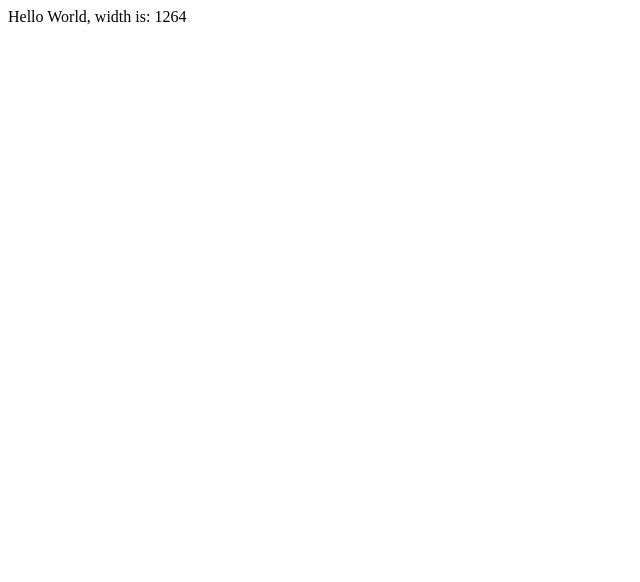
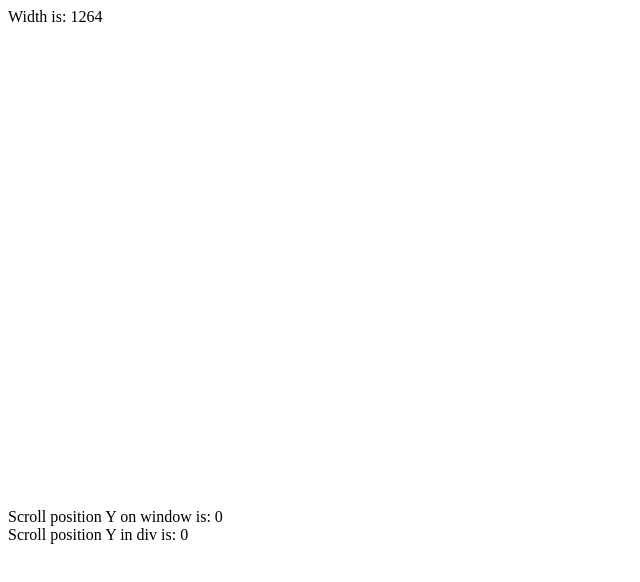
Before and after one commit to Hilver/reACTlogic, a React app: page / in a window 1280 px wide. Shown: the top 582 px of the page, without its empty margins (0-640 px from the left). Built offline with nearby package versions, Linux system fonts and the light colour scheme.

Commit message:
useScroll settings and testing

```diff
--- a/src/app/App.tsx
+++ b/src/app/App.tsx
@@ -1,13 +1,24 @@
-import React, { useRef } from 'react'
-import useResolution from '../lib/Measurement/useRect'
+import React, {useState, useRef, useCallback } from 'react'
+import { useRect } from '../lib/'
+import { useScroll } from '../lib/'
 
 const App = () => {
 	const divRef = useRef()
-	const {width, height} = useResolution(divRef)
+	const scrollRef = useRef()
+	const {width, height} = useRect(divRef)
+	const {x , y } = useScroll({element: scrollRef, throttleTime: 20})
+	const windowScrollPosition = useScroll()
 
 	return (
-		<div ref={divRef}>
-			<div>Hello World, width is: {width}</div>
+		<div ref={divRef} style={{height: "3500px"}}>
+			<div ref={scrollRef} style={{height: "500px", overflow: 'scroll'}}>
+				<div style={{height: "3500px"}}>Width is: {width}</div>
+			</div>
+			<div style={{position: "fixed"}}>
+				Scroll position Y on window is: {windowScrollPosition.y}
+				<br/>
+				Scroll position Y in div is: {y}
+			</div>
 		</div>
 	)
 }
--- a/src/lib/Scroll/useScroll.ts
+++ b/src/lib/Scroll/useScroll.ts
@@ -1,33 +1,37 @@
-import React, {useLayoutEffect, useState, EventHandler} from 'react'
+import React, { useLayoutEffect, useState, RefObject } from 'react'
 import { throttle } from '../../utils/'
 
 interface IData {
-	element: {
-		current: HTMLElement | undefined
-	},
-	throttleTime: number | undefined
+	element?: RefObject<HTMLElement>
+	throttleTime?: number
 }
 
-const useScroll = (data: IData) => {
-	const [position, setPosition] = useState(null)
-	const { element, throttleTime } = data
-	const target: HTMLElement | any = element === undefined ? window : element
+const useScroll = (data?: IData) => {
+	const [position, setPosition] = useState({x: 0, y: 0})
+	const { element, throttleTime } = data || {}
+
+	const target: HTMLElement | Window = element === undefined ? window : element.current
 
 	useLayoutEffect(() => {
-		const handleScrollPosition = (e: React.UIEvent<HTMLElement>): void => {
-			setPosition({
-				y: e.currentTarget.scrollTop,
-				x: e.currentTarget.scrollLeft
-			})
+		const s = throttle((e: React.UIEvent): void => setPosition({
+			y: e.currentTarget.scrollTop || window.scrollY,
+			x: e.currentTarget.scrollLeft || window.scrollX
+		}), throttleTime || 0)
+
+		const handleScrollPosition = (e: Event): void => s(e)
+
+		if(target) {
+			target.addEventListener('scroll', handleScrollPosition)
 		}
 
-		const f = () => target.addEventListener('scroll', handleScrollPosition)
+		return () => {
+			if(target) {
+				target.removeEventListener('scroll', handleScrollPosition)
+			}
+		}
+	},[target])
 
-		throttle(f, throttleTime || 250)
-		return target.removeEventListener('scroll', handleScrollPosition)
-	},[])
-
-	return position
+	return {...position}
 }
 
 export default useScroll
--- a/src/lib/index.ts
+++ b/src/lib/index.ts
@@ -1,10 +1,13 @@
 import slider from './Slider/useSlider'
 import rect from './Measurement/useRect'
+import scroll from './Scroll/useScroll'
 
 export const useSlider = slider
 export const useRect = rect
+export const useScroll = scroll
 
 export default {
 	useSlider,
-	useRect
+	useRect,
+	useScroll
 }
```
Also changed, not shown: 1 other file (tests, documents, lock files or other folders).
